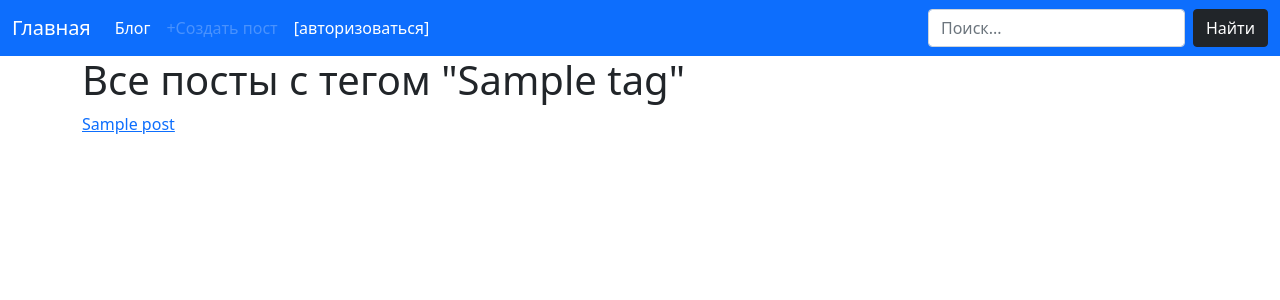
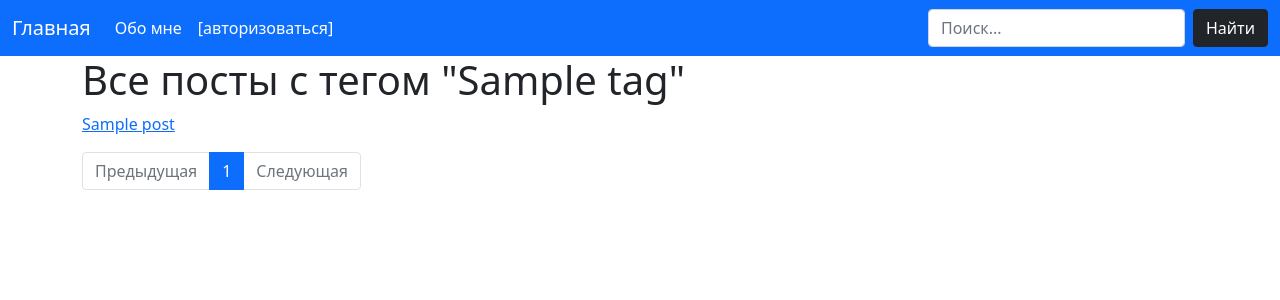
Before and after one commit to relhfox/Relhfox_blog, a Flask app: a page that uses templates/base.html in a window 1280 px wide. Shown: the top 300 px of the page. Run offline with Flask 2, Linux system fonts and the light colour scheme; a user stored in the database is signed in; tables that the repository leaves empty hold one stand-in row (values such as "Sample post"); parts of the project's set-up code (start-up, migrations or seed data) failed here and were passed over.

Commit message:
Pagination added to posts by tag list. Search result header added. Page About added. Posts list set to main page

```diff
--- a/posts/blueprint.py
+++ b/posts/blueprint.py
@@ -75,6 +75,13 @@ def open_post(slug):
 
 @posts.route('/tag/<slug>')
 def tag_detail(slug):
+    tag_slug = slug
     tag_to_open = Tag.query.filter(Tag.slug == slug).first()
-    posts_of_tag = tag_to_open.posts.all()
-    return render_template('posts/tag_detail.html', tag=tag_to_open, posts=posts_of_tag)
+    posts_of_tag = Post.query.filter(Post.tags.contains(tag_to_open))
+    curr_page = request.args.get('page')
+    if curr_page and curr_page.isdigit():
+        curr_page = int(curr_page)
+    else:
+        curr_page = 1
+    all_pages = posts_of_tag.paginate(page=curr_page, per_page=5)
+    return render_template('posts/tag_detail.html', pages=all_pages, tag=tag_to_open, slug=tag_slug)
--- a/posts/templates/posts/create_post.html
+++ b/posts/templates/posts/create_post.html
@@ -14,12 +14,14 @@
 {% block content %}
     <div class="col-md-6">
         <form action="{{ url_for('posts.create_post') }}" method="POST">
+
             {% for field in form %}
                 <div class="form-group">
                     {{ field.label(class="control-label") }}
                     {{ field(class="form-control") }}
                 </div>
             {% endfor %}
+
             <button type="submit" class="btn btn-primary">Создать</button>
         </form>
     </div>
--- a/posts/templates/posts/edit_post.html
+++ b/posts/templates/posts/edit_post.html
@@ -14,12 +14,14 @@
 {% block content %}
     <div class="col-md-6">
         <form action="{{ url_for('posts.edit_post', slug=post.slug) }}" method="POST">
+
             {% for field in form %}
                 <div class="form-group">
                     {{ field.label(class="control-label") }}
                     {{ field(class="form-control") }}
                 </div>
             {% endfor %}
+
             <button type="submit" class="btn btn-primary">Подтвердить</button>
         </form>
     </div>
--- a/posts/templates/posts/index.html
+++ b/posts/templates/posts/index.html
@@ -7,7 +7,11 @@
 
 
 {% block content_title %}
-    Посты
+    {% if search %}
+        Все посты содержащие "{{ search }}"
+    {% else %}
+        Посты
+    {% endif %}
 {% endblock %}
 
 
--- a/posts/templates/posts/tag_detail.html
+++ b/posts/templates/posts/tag_detail.html
@@ -12,9 +12,55 @@
 
 
 {% block content %}
-    {% for post in posts %}
-        <div class="post">
+
+    {% for post in pages.items %}
+        <p>
             <a href="{{ url_for('posts.open_post', slug=post.slug) }}">{{ post.title }}</a>
-        </div>
+        </p>
     {% endfor %}
+
+    <nav>
+      <ul class="pagination">
+            <li
+                {% if not pages.has_prev %}
+                    class="page-item disabled"
+                {% endif %}>
+                <a class="page-link" href="./{{ slug }}?page={{ pages.prev_num }}">
+                    Предыдущая
+                </a>
+            </li>
+
+            {% for page in pages.iter_pages() %}
+
+                {% if page != None %}
+                    <li
+                        {% if page == pages.page %}
+                            class="page-item active"
+                        {% endif %}
+                        aria-current="page">
+                        <a class="page-link" href="./{{ slug }}?page={{ page }}">
+                            {{ page }}
+                        </a>
+                    </li>
+
+                {% else %}
+
+                    <li class="page-item disabled">
+                        <a class="page-link">...</a>
+                    </li>
+                {% endif %}
+
+            {% endfor %}
+
+            <li
+                {% if not pages.has_next %}
+                    class="page-item disabled"
+                {% endif %}>
+                <a class="page-link" href="./{{ slug }}?page={{ pages.next_num }}">
+                    Следующая
+                </a>
+            </li>
+      </ul>
+    </nav>
+
 {% endblock %}
--- a/templates/base.html
+++ b/templates/base.html
@@ -5,7 +5,7 @@
         <link href="https://cdn.jsdelivr.net/npm/bootstrap@5.1.3/dist/css/bootstrap.min.css" rel="stylesheet" integrity="sha384-1BmE4kWBq78iYhFldvKuhfTAU6auU8tT94WrHftjDbrCEXSU1oBoqyl2QvZ6jIW3" crossorigin="anonymous">
         <title>
             {% block title %}
-            {% endblock %} - Общий
+            {% endblock %} - Мой блог
         </title>
     </head>
 
@@ -23,20 +23,18 @@
               <ul class="navbar-nav me-auto mb-2 mb-lg-0">
 
                 <li class="nav-item">
-                  <a class="nav-link active" aria-current="page" href="{{ url_for('posts.index') }}">Блог</a>
-                </li>
-
-                <li class="nav-item">
-                  <a class="nav-link
-                    {% if not current_user.has_role('admin') %}
-                      disabled
-                    {% endif %}"
-                     href="{{ url_for('posts.create_post') }}">+Создать пост</a>
+                  <a class="nav-link active" aria-current="page" href="{{ url_for('about') }}">Обо мне</a>
                 </li>
 
                 <li class="nav-item">
                     {% if not current_user.has_role('admin') %}
                         <a class="nav-link active" href="/login">[авторизоваться]</a>
+                    {% endif %}
+                </li>
+
+                <li class="nav-item">
+                    {% if current_user.has_role('admin') %}
+                        <a class="nav-link active" href="{{ url_for('posts.create_post') }}">+Создать пост</a>
                     {% endif %}
                 </li>
 
```
Also changed, not shown: posts/templates/posts/open_post.html (+5 -3 lines), templates/about.html (renamed from templates/index.html, +8 -3 lines), view.py (+7 -1 lines).
